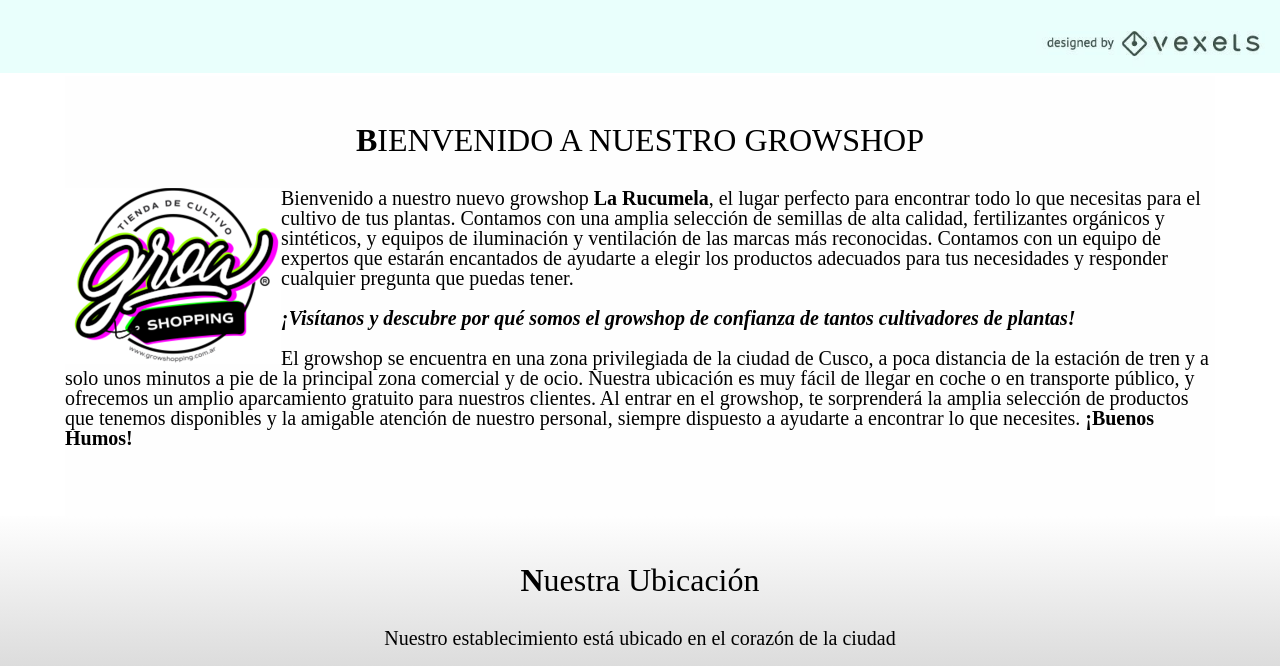
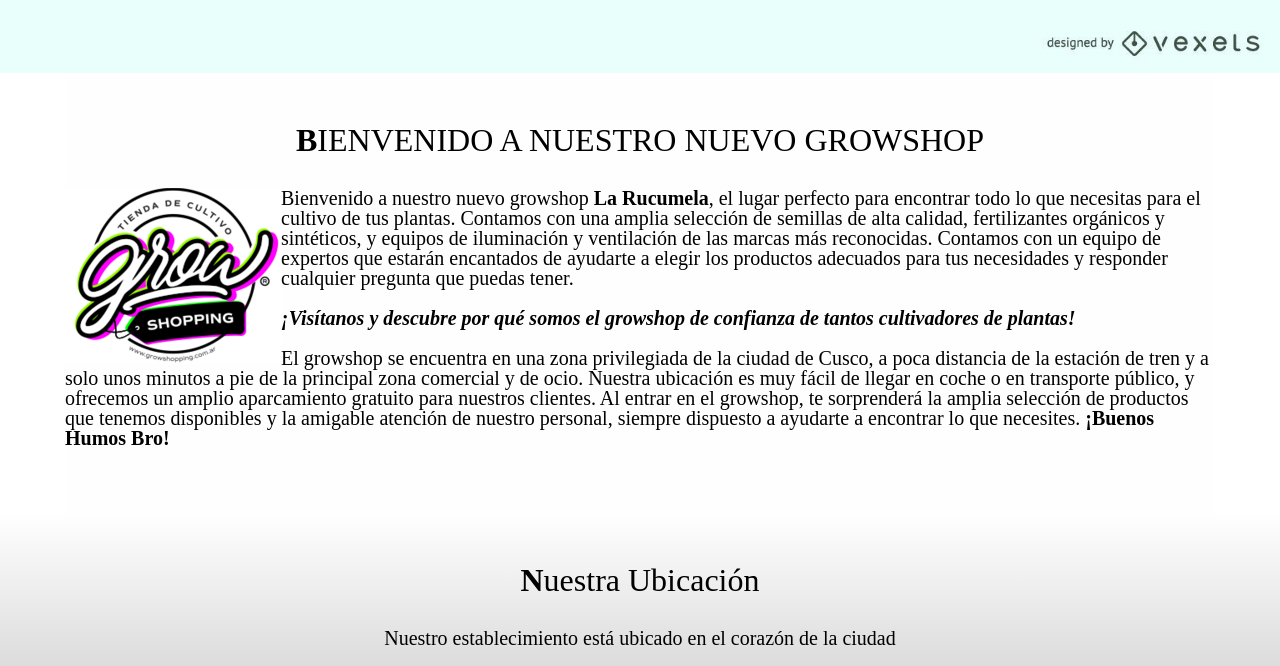
Before and after one commit to YairFJ/Alura-git, a plain HTML site: page index.html in a window 1280 px wide. Shown: the part 900-1566 px from the top of the page. Drawn offline with Linux system fonts and the light colour scheme; a web font is replaced by a local one.

Commit message:
Retocando detalles

```diff
--- a/index.html
+++ b/index.html
@@ -35,7 +35,7 @@
 
             <section class="principal">
 
-                <h2 class="titulo-principal">BIENVENIDO A NUESTRO GROWSHOP</h2>
+                <h2 class="titulo-principal">BIENVENIDO A NUESTRO NUEVO GROWSHOP</h2>
 
                 <img class="miniatura" src="img/mini.png" alt="miniatura-grow">
 
@@ -54,7 +54,7 @@
                     Al entrar en el growshop, te sorprenderá la amplia selección de productos
                     que tenemos disponibles y la amigable atención de nuestro personal, siempre
                     dispuesto a ayudarte a encontrar lo que necesites.
-                    <strong>¡Buenos Humos!</strong></p>
+                    <strong>¡Buenos Humos Bro!</strong></p>
             </section>
 
             <section class="mapa">
```
